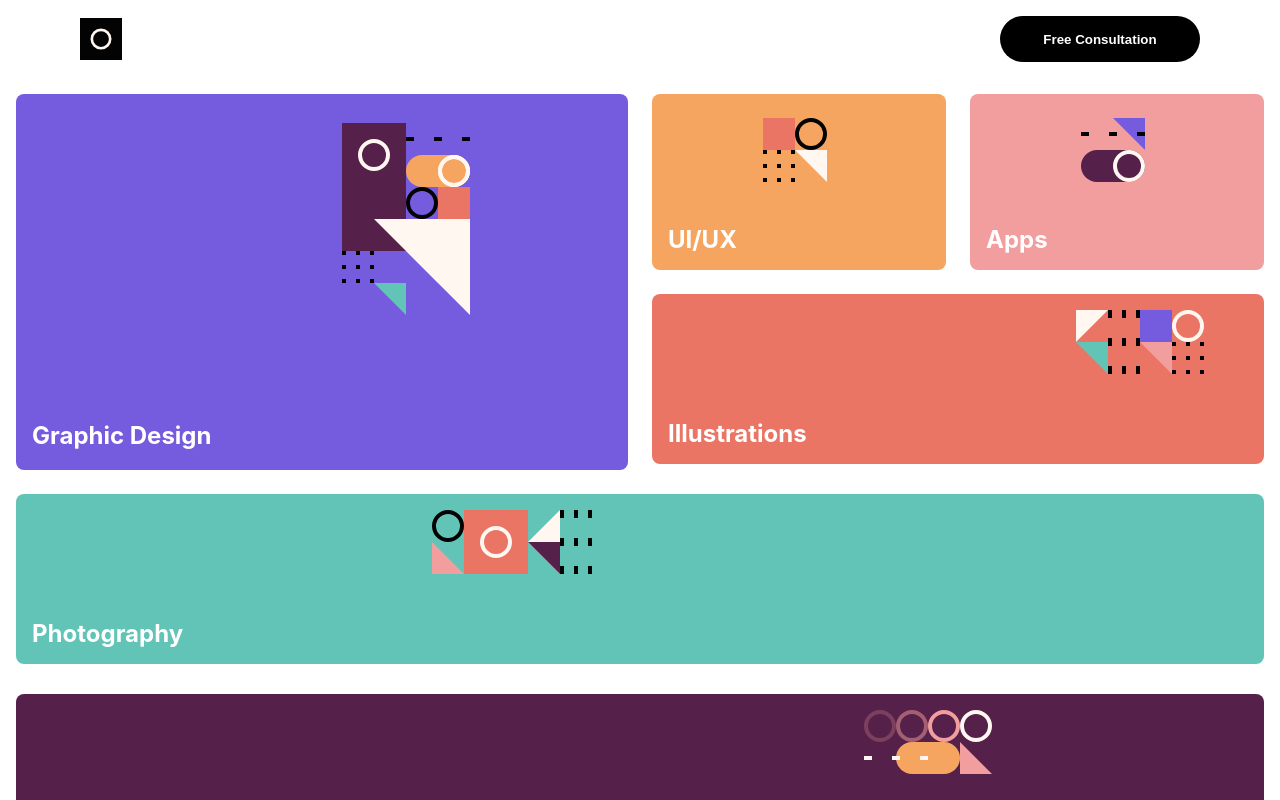
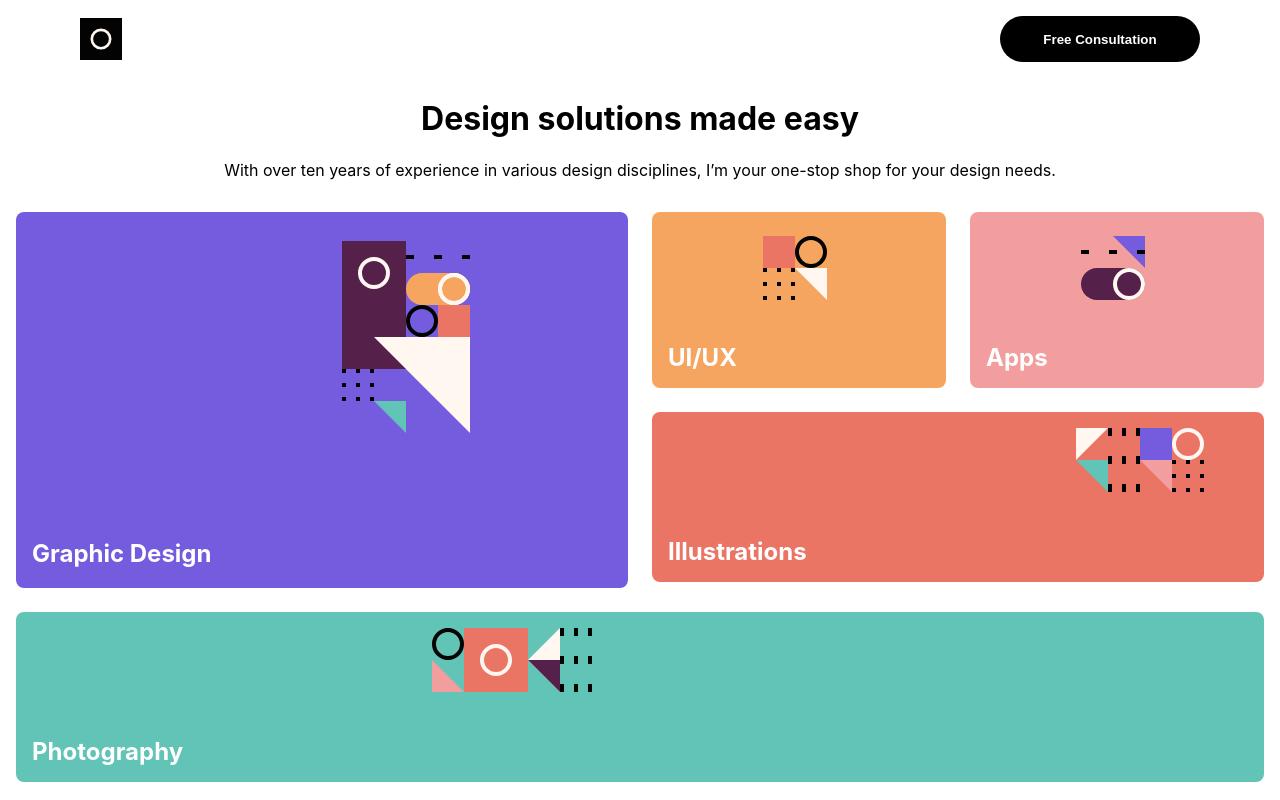
Before and after one commit to jamesbchurch/Single-page-design-portfolio, a React (Create React App) app in the folder design/: page / in a window 1280 px wide. Shown: the top 800 px of the page. Built offline with nearby package versions, Linux system fonts and the light colour scheme.

Commit message:
Added header slice
Todo: Update styling across site and adjust swiper js to work correctly with the buttons. And style and move these buttons outside the swiper.

```diff
--- a/design/src/App.js
+++ b/design/src/App.js
@@ -1,6 +1,7 @@
 import "./App.css";
 import CarouselSlice from "./components/CarouselSlice/CarouselSlice";
 import ContactSlice from "./components/ContactSlice/ContactSlice";
+import HeadingSlice from "./components/HeadingSlice/HeadingSlice";
 import HeroSlice from "./components/HeroSlice/HeroSlice";
 import NavSlice from "./components/NavSlice/NavSlice";
 import ServicesSlice from "./components/ServicesSlice/ServicesSlice";
@@ -9,6 +10,7 @@ function App() {
   return (
     <div className="App">
       <NavSlice />
+      <HeadingSlice />
       <ServicesSlice />
       <HeroSlice />
       <CarouselSlice />
--- /dev/null
+++ b/design/src/components/HeadingSlice/HeadingSlice.js
@@ -0,0 +1,13 @@
+import styles from "./HeadingSlice.module.css";
+
+export default function HeadingSlice() {
+  return (
+    <div className={styles.container}>
+      <h1>Design solutions made easy</h1>
+      <p>
+        With over ten years of experience in various design disciplines, I’m
+        your one-stop shop for your design needs.
+      </p>
+    </div>
+  );
+}
--- /dev/null
+++ b/design/src/components/HeadingSlice/HeadingSlice.module.css
@@ -0,0 +1,3 @@
+.container{
+    text-align: center;
+}
```
